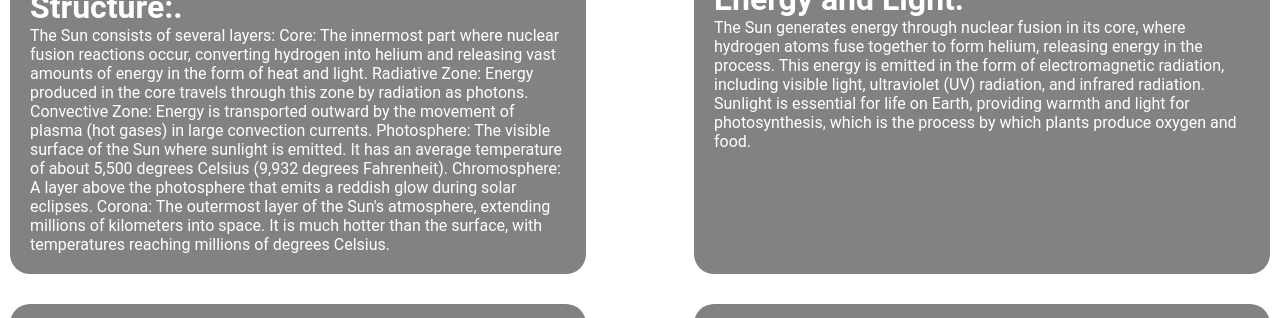
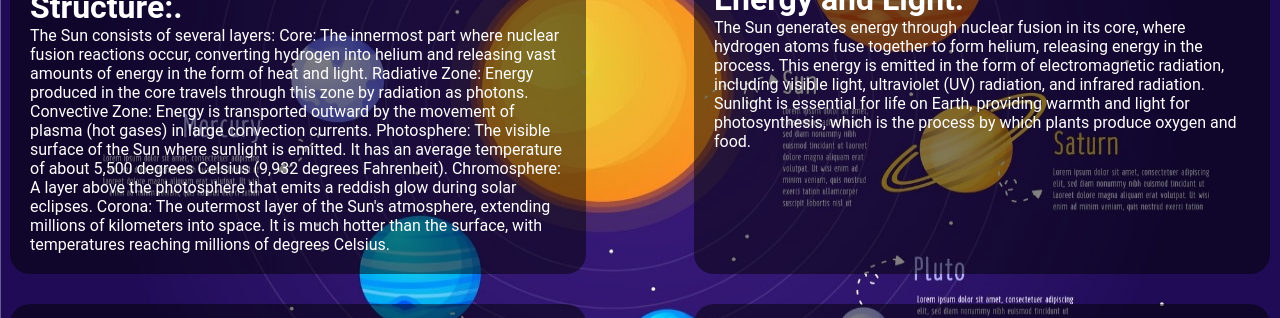
Before and after one commit to mariam-hamada/project-final-, a plain HTML site: page sun.html in a window 1280 px wide. Shown: the part 1114-1432 px from the top of the page. Drawn offline with Linux system fonts and the light colour scheme.

Commit message:
Update stysunmo2023.css

```diff
--- a/css/stysunmo2023.css
+++ b/css/stysunmo2023.css
@@ -8,7 +8,7 @@
 body {
     position: relative;
     display: flex;
-    background-image: url(../imgs/WhatsApp Image 2024-04-30 at 21.18.50.jpeg);
+    background-image: url('../imgs/WhatsApp Image 2024-04-30 at 21.18.50.jpeg');
     background-repeat: no-repeat;
     background-size: 100% 100%;
     background-attachment: fixed;
```
